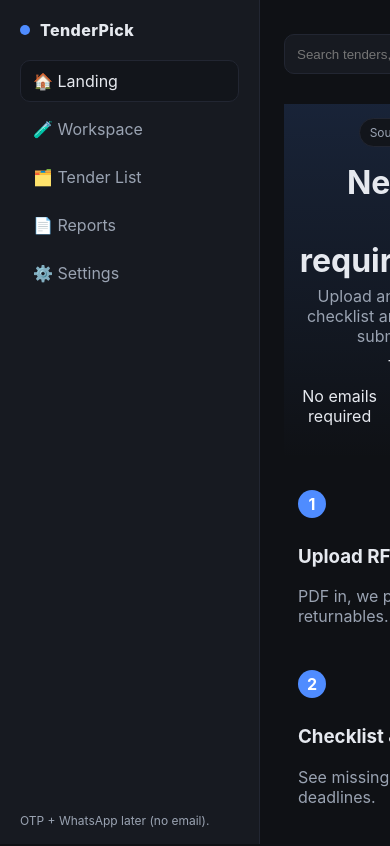
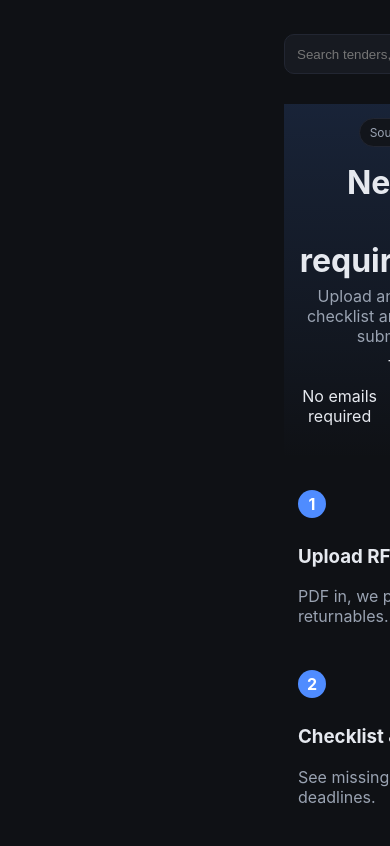
Before and after one commit to Kebalepile/RFPicker, a website built with Vite: page frontend/index.html in a window 390 px wide. Shown: the top 846 px of the page. Built offline with nearby package versions, Linux system fonts and the light colour scheme.

Commit message:
fixed sidebar toggle bug

```diff
--- a/frontend/src/main.js
+++ b/frontend/src/main.js
@@ -20,24 +20,36 @@
 };
 
 
-function bindDrawer() {
-  const app = document.querySelector('.app');
-  const toggle = document.getElementById('navToggle');
+function bindDrawerOnce() {
+  const app      = document.querySelector('.app');
+  const toggle   = document.getElementById('navToggle');
   const backdrop = document.getElementById('navBackdrop');
-  const links = document.querySelectorAll('[data-route]');
+  const sidebar  = document.getElementById('sidebar');
 
   const open  = () => app.classList.add('nav-open');
   const close = () => app.classList.remove('nav-open');
   const toggleNav = () => app.classList.toggle('nav-open');
 
-  toggle?.addEventListener('click', toggleNav);
-  backdrop?.addEventListener('click', close);
-  links.forEach(a => a.addEventListener('click', close));
-  document.addEventListener('keydown', (e) => e.key === 'Escape' && close());
+  // Attach ONCE
+  toggle?.addEventListener('click', toggleNav, { once: false });
+  backdrop?.addEventListener('click', close,   { once: false });
+
+  // Sidebar link clicks (works even if links change later)
+  sidebar?.addEventListener('click', (e) => {
+    if (e.target.closest('[data-route]')) close();
+  });
+
+  // Close on Esc
+  document.addEventListener('keydown', (e) => {
+    if (e.key === 'Escape') close();
+  });
 }
 
+
 window.addEventListener('DOMContentLoaded', () => {
-  initRouter(routes, '#/landing');
-  bindDrawer();
+  initRouter(routes, '#/landing');   // your router still handles page render
+  bindDrawerOnce();                  // bind drawer listeners ONCE
 });
-window.addEventListener('hashchange', bindDrawer);
+
+// ❌ Remove this line if you had it:
+// window.addEventListener('hashchange', bindDrawer);
--- a/frontend/src/styles/responsive.css
+++ b/frontend/src/styles/responsive.css
@@ -8,18 +8,26 @@
 @media (max-width: 768px) {
   .app {
     grid-template-columns: 1fr;
+    position: relative;
   }
+
+  /* Sidebar drawer */
   .sidebar {
     position: fixed;
     top: 0;
     bottom: 0;
-    left: -280px;
+    left: 0;
+    width: 260px;
+    transform: translateX(-100%);     /* hidden by default */
+    transition: transform 0.25s ease;
+    z-index: 30;
     height: auto;
-    z-index: 30;
   }
   .app.nav-open .sidebar {
-    left: 0;
+    transform: translateX(0);         /* slide in when open */
   }
+
+  /* Backdrop */
   .nav-backdrop {
     display: none;
   }
@@ -30,6 +38,8 @@
     background: rgba(0, 0, 0, .55);
     z-index: 20;
   }
+
+  /* Hamburger button */
   .hamburger {
     display: inline-flex;
     align-items: center;
@@ -40,7 +50,9 @@
     border-radius: 10px;
     background: var(--panel);
     color: var(--text);
+    cursor: pointer;
   }
+
   .main {
     padding: 16px;
   }
```
